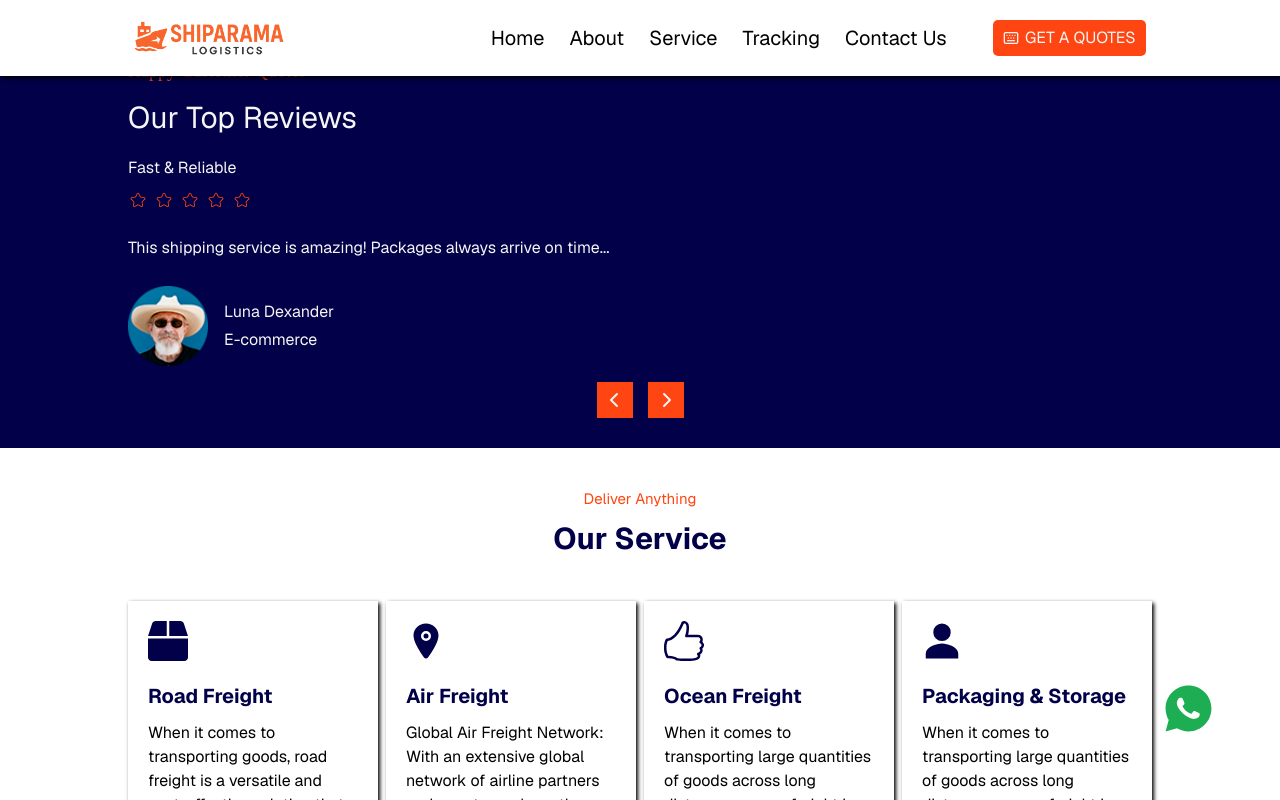
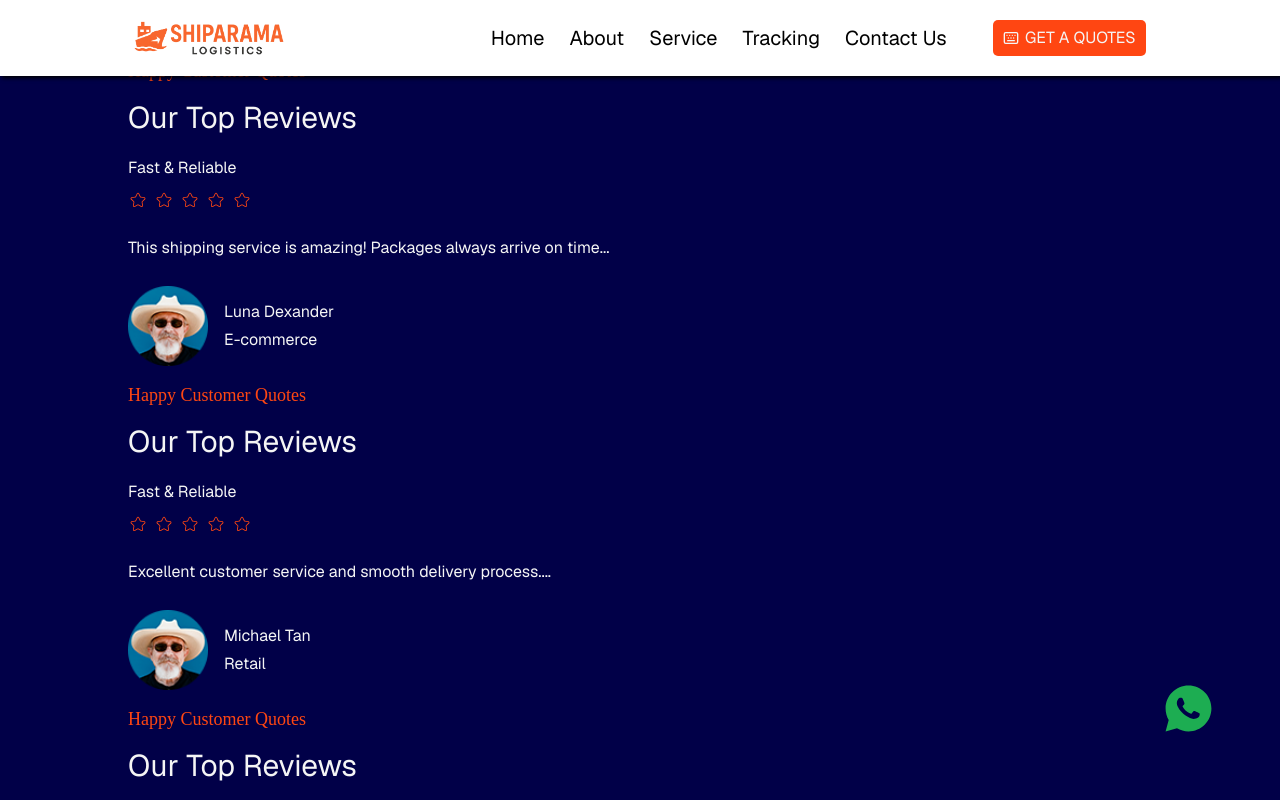
Before and after one commit to eguloyas3-rgb/shiparamax.com, a Next.js app: page / in a window 1280 px wide. Both pictures are taken after a click on the element 665 px from the left and 2512 px from the top of the page. Shown: the part 2112-2912 px from the top of the page. Built offline with nearby package versions, Linux system fonts and the light colour scheme; no server answers.

Commit message:
Your commit message

```diff
--- a/app/comment.tsx
+++ b/app/comment.tsx
@@ -71,6 +71,118 @@ export default function Comment() {
         </div>
       </div>
 
+      {/* Review 3 */}
+      <div style={{ display: current === 1 ? "block" : "none" }} className="myreview">
+        <div className="tipic">
+          <p>Happy Customer Quotes</p>
+          <h2>Our Top Reviews</h2>
+        </div>
+        <div className="cargoship">
+          <p>Fast & Reliable</p>
+          <div className="stars">
+            <span><CiStar /></span>
+            <span><CiStar /></span>
+            <span><CiStar /></span>
+            <span><CiStar /></span>
+            <span><CiStar /></span>
+          </div>
+          <p>Excellent customer service and smooth delivery process....</p>
+          <div className="comments">
+            <div>
+              <Luna src="/image/testi_avatar02.png" alt="Sarah" width={80} height={80} priority />
+            </div>
+            <div className="nameofcomment">
+              <span>Michael Tan</span>
+              <span>Retail</span>
+            </div>
+          </div>
+        </div>
+      </div>
+
+      {/* Review 4 */}
+      <div style={{ display: current === 1 ? "block" : "none" }} className="myreview">
+        <div className="tipic">
+          <p>Happy Customer Quotes</p>
+          <h2>Our Top Reviews</h2>
+        </div>
+        <div className="cargoship">
+          <p>Fast & Reliable</p>
+          <div className="stars">
+            <span><CiStar /></span>
+            <span><CiStar /></span>
+            <span><CiStar /></span>
+            <span><CiStar /></span>
+            <span><CiStar /></span>
+          </div>
+          <p>Fast, reliable, and professional. I’m very satisfied!...</p>
+          <div className="comments">
+            <div>
+              <Luna src="/image/testi_avatar02.png" alt="Sarah" width={80} height={80} priority />
+            </div>
+            <div className="nameofcomment">
+              <span>Sara Johnson</span>
+              <span>Wholesaler</span>
+            </div>
+          </div>
+        </div>
+      </div>
+
+      {/* Review 5 */}
+      <div style={{ display: current === 1 ? "block" : "none" }} className="myreview">
+        <div className="tipic">
+          <p>Happy Customer Quotes</p>
+          <h2>Our Top Reviews</h2>
+        </div>
+        <div className="cargoship">
+          <p>Fast & Reliable</p>
+          <div className="stars">
+            <span><CiStar /></span>
+            <span><CiStar /></span>
+            <span><CiStar /></span>
+            <span><CiStar /></span>
+            <span><CiStar /></span>
+          </div>
+          <p>Shipping has never been this easy. Super impressed!...</p>
+          <div className="comments">
+            <div>
+              <Luna src="/image/testi_avatar02.png" alt="Sarah" width={80} height={80} priority />
+            </div>
+            <div className="nameofcomment">
+              <span>Emma Wilson</span>
+              <span>Startup Owner</span>
+            </div>
+          </div>
+        </div>
+      </div>
+
+      {/* Review 6 */}
+      <div style={{ display: current === 1 ? "block" : "none" }} className="myreview">
+        <div className="tipic">
+          <p>Happy Customer Quotes</p>
+          <h2>Our Top Reviews</h2>
+        </div>
+        <div className="cargoship">
+          <p>Fast & Reliable</p>
+          <div className="stars">
+            <span><CiStar /></span>
+            <span><CiStar /></span>
+            <span><CiStar /></span>
+            <span><CiStar /></span>
+            <span><CiStar /></span>
+          </div>
+          <p>Packages arrive safely every time. Truly dependable..</p>
+          <div className="comments">
+            <div>
+              <Luna src="/image/testi_avatar02.png" alt="Sarah" width={80} height={80} priority />
+            </div>
+            <div className="nameofcomment">
+              <span>David Kim</span>
+              <span>Manufacturer</span>
+            </div>
+          </div>
+        </div>
+      </div>
+
       {/* Navigation */}
       <div className="navigatecomment">
         <span onClick={prev}><FaChevronLeft /></span>
```
